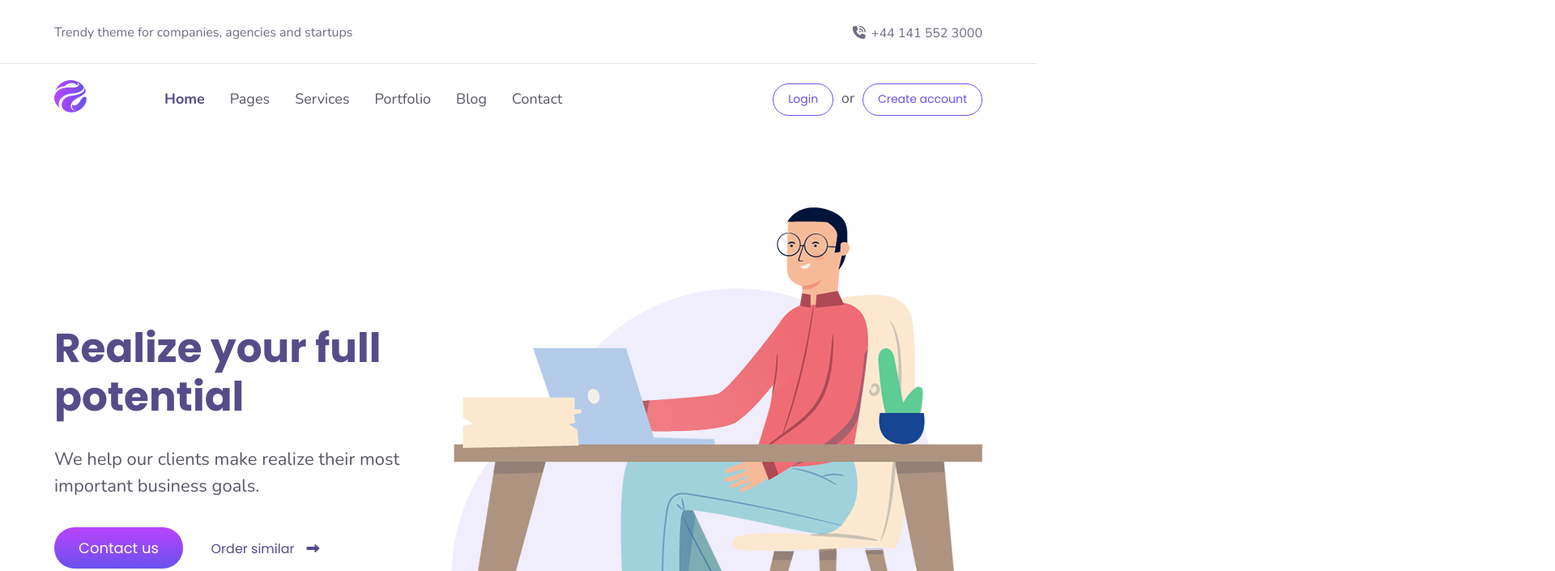
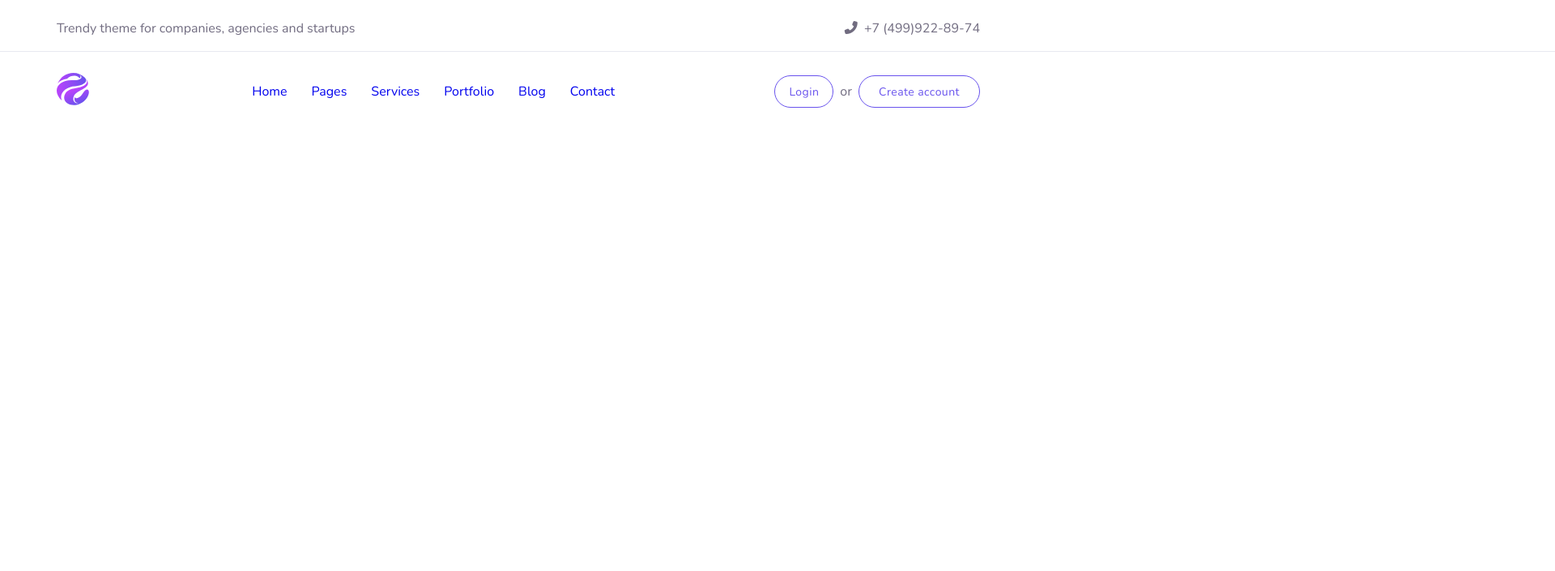
Before and after one commit to denisijka/potential, a plain HTML site: page src/index.html in a window 1280 px wide. Shown: the top 705 px of the page at 81% size, 1920 px wide, since content can reach past the window. Drawn offline with nearby package versions, Linux system fonts and the light colour scheme.

Commit message:
create new code++

```diff
--- /dev/null
+++ b/src/css/fonts.css
@@ -0,0 +1,17 @@
+@font-face {
+  font-family: "Nunito";
+  src: url("../fonts/Nunito-Regular.woff2") format("woff2"),
+    url("../fonts/Nunito-Regular.woff") format("woff");
+  font-weight: normal;
+  font-style: normal;
+  font-display: swap;
+}
+
+@font-face {
+  font-family: "Nunito";
+  src: url("../fonts/Nunito-Bold.woff2") format("woff2"),
+    url("../fonts/Nunito-Bold.woff") format("woff");
+  font-weight: bold;
+  font-style: normal;
+  font-display: swap;
+}
--- a/src/index.html
+++ b/src/index.html
@@ -1,114 +1,66 @@
 <!DOCTYPE html>
-<html lang="en">
+<html lang="ru">
 
 <head>
     <meta charset="UTF-8">
     <meta http-equiv="X-UA-Compatible" content="IE=edge">
     <meta name="viewport" content="width=device-width, initial-scale=1.0">
-    <title>Competence practic</title>
-    <link rel="preconnect" href="https://fonts.gstatic.com">
-    <link href="https://fonts.googleapis.com/css2?family=Nunito:wght@400;700&family=Poppins:wght@400;700&display=swap"
-        rel="stylesheet">
+    <title>Full potential</title>
+    <link rel="icon" href="icons/favicon.ico" type="image/x-icon">
+    <link rel="stylesheet" href="css/bootstrap-reboot.min.css">
     <script src="https://kit.fontawesome.com/df613de3b6.js" crossorigin="anonymous"></script>
-    <link rel="stylesheet" href="css/style.css">
+    <link rel="stylesheet" href="css/fonts.css">
+    <link rel="stylesheet" href="css/style.min.css">
 </head>
 
 <body>
-    <div class="wrapper">
-        <div class="top-header">
-            <div class="top-header__text">Trendy theme for companies, agencies and startups</div>
-            <!-- <a href="" class="top-header__icon"><i class="fas fa-phone-alt"></i></a> -->
-            <a class="top-header__phone" href="tel:+441415523000">+44 141 552 3000</a>
-        </div>
-    </div>
-    <hr class="divider">
-    <div class="wrapper">
-        <div class="header">
-            <div class="header-navbar">
-                <a class="header__logo" href=""><img src="img/logo.png" alt="logo"></a>
-                <ul class="header__menu">
-                    <li class="header__menu-item"><a class="header__menu-link header__menu-link_active"
-                            href="#">Home</a></li>
-                    <li class="header__menu-item"><a class="header__menu-link" href="#">Pages</a></li>
-                    <li class="header__menu-item"><a class="header__menu-link" href="#">Services</a></li>
-                    <li class="header__menu-item"><a class="header__menu-link" href="#">Portfolio</a></li>
-                    <li class="header__menu-item"><a class="header__menu-link" href="#">Blog</a>
-                        <ul class="header__submenu">
-                            <li class="header__menu-item"> <a class="header__menu-link" href="#">Our team</a></li>
-                            <li class="header__menu-item"> <a class="header__menu-link" href="#">Team member</a></li>
-                            <li class="header__menu-item"> <a class="header__menu-link" href="#">Pricing</a></li>
-                            <li class="header__menu-item"> <a class="header__menu-link" href="#">Testimonials</a></li>
-                            <li class="header__menu-item"> <a class="header__menu-link" href="#">404 page</a></li>
-                        </ul>
-                    </li>
-                    <li class="header__menu-item"><a class="header__menu-link" href="#">Contact</a></li>
-                </ul>
-            </div>
-            <div class="header-actions">
-                <button class="btn btn-light">Login</button>
-                <span class="header-actions__text">or</span>
-                <button class="btn btn-light">Create account</button>
-            </div>
-        </div>
-        <div class="stage">
-            <div class="stage__content">
-                <h1 class="stage__title">Realize your full potential</h1>
-                <p class="stage__text">We help our clients make realize their most important business goals.</p>
-                <div class="stage__actions">
-                    <a class="btn btn-dark" href="#">Contact us</a>
-                    <a class="link link-arrow" href="#">Order similar</a>
+
+    <header>
+        <div class="container">
+            <div class="top-header">
+                <div class="top-header__descr">
+                    Trendy theme for companies, agencies and startups
                 </div>
-            </div>
-            <img class="stage__img" src="img/hero1.png" alt="man">
-            <a class="btn-bottom" href="#features"><i class="fas fa-long-arrow-alt-down"></i></a>
-            <!-- href="#features" нажав на стрелку нас перекинет на features. Там обязательно задать id="features" -->
-        </div>
-        <div class="features" id="features">
-            <!-- id="features" -->
-            <div class="infoblock">
-                <i class="fas fa-dollar-sign"></i>
-                <h3 class="infoblock__title">Corporate finance</h3>
-                <p class="infoblock__text">Leverage agile frameworks to provide a robust synopsis</p>
-                <a class="link link-arrow infoblock__link" href="#">Read more</a>
-            </div>
-            <div class="infoblock">
-                <i class="fas fa-file-invoice-dollar"></i>
-                <h3 class="infoblock__title">Audit & Evaluation</h3>
-                <p class="infoblock__text">Bring to the table win-win survival strategies to ensure proactive</p>
-                <a class="link link-arrow infoblock__link" href="#">Read more</a>
-            </div>
-            <div class="infoblock">
-                <i class="fas fa-hand-holding-usd"></i>
-                <h3 class="infoblock__title">Market analysis</h3>
-                <p class="infoblock__text">Nibh vel velit auctor aliqunean sollicitudinlorem bibendum auci …</p>
-                <a class="link link-arrow infoblock__link" href="#">Read more</a>
-            </div>
-        </div>
-        <div class="article">
-            <img class="article__img" src="img/hero2.png" alt="woman">
-            <div class="article__content">
-                <h3 class="article__title">Get the ultimate tool and learn how to grow your audience</h3>
-                <p class="article__text">At vero eos et accusamus et iusto odio dignissimos ducimus qui blanditiis
-                    praesentium voluptatum deleniti atque. Many desktop publishing packages and web.</p>
-                <div class="article__actions">
-                    <a class="btn btn-dark" href="#">Get started</a>
-                    <a class="link link-arrow" href="#">Read more</a>
+                <div class="top-header__contacts">
+                    <a href="tel:+74999228974" class="top-header__phone">
+                        <i class="fas fa-phone-alt"></i>
+                        +7 (499)922-89-74</a>
                 </div>
             </div>
         </div>
-        <div class="article article_reverse">
-            <img class="article__img" src="img/hero3.png" alt="man2">
-            <div class="article__content">
-                <h2 class="article__title">We offer a full range of digital marketing services</h2>
-                <p class="article__text">Latin words, combined with a handful of model sentence structures, to generate
-                    Lorem Ipsum which looks reasonable. The generated Lorem Ipsum is therefore always free.</p>
-                <div class="article__actions">
-                    <a class="btn btn-dark" href="#">View prices</a>
-                    <a class="link link-arrow" href="#">More info</a>
+        <!-- ------------------------------------------------------------------------------ -->
+        <div class="divider"></div>
+        <!-- ------------------------------------------------------------------------------ -->
+        <div class="container">
+            <div class="nav">
+                <a class="nav__logo"><img src="icons/Logo.svg" alt="Logo"></a>
+                <ul class="nav__menu">
+                    <li class="nav__menu-item"><a href="#" class="nav__link">Home</a></li>
+                    <li class="nav__menu-item"><a href="#" class="nav__link">Pages</a></li>
+                    <li class="nav__menu-item"><a href="#" class="nav__link">Services</a></li>
+                    <li class="nav__menu-item"><a href="#" class="nav__link">Portfolio</a></li>
+                    <li class="nav__menu-item"><a href="#" class="nav__link">Blog</a></li>
+                    <li class="nav__menu-item"><a href="#" class="nav__link">Contact</a></li>
+                </ul>
+                <div class="nav__account">
+                    <button class="button button_log">Login</button>
+                    <p>or</p>
+                    <button class="button button_acc">Create account</button>
                 </div>
             </div>
+
         </div>
-    </div>
+        </nav>
+
+    </header>
+
+
+
+
+
+
+
+
 </body>
 
 </html>
--- /dev/null
+++ b/src/sass/base/_variables.sass
@@ -0,0 +1,3 @@
+$main-color: #6852ED
+$second-color: linear-gradient(26.57deg, #6852ED 16.67%, #BA43FC 100%)
+// $color-descr:
--- /dev/null
+++ b/src/sass/blocks/_buttons.sass
@@ -0,0 +1,15 @@
+.button
+	border: 1px solid $main-color
+	border-radius: 40px
+	font-weight: normal
+	font-size: 14px
+	letter-spacing: 0.4375px
+	color: $main-color
+	background: #FFFFFF
+	&_log
+		width: 73px
+		height: 40px
+
+	&_acc
+		width: 150px
+		height: 40px
--- /dev/null
+++ b/src/sass/blocks/_header.sass
@@ -0,0 +1,50 @@
+header
+	min-height: 240px
+	padding: 24px 0 105px
+	.top-header
+		// min-height: 68px
+		display: flex
+		justify-content: space-between
+
+		&__descr
+			font-weight: normal
+			font-size: 16px
+			color: #716C80
+		&__contacts
+			a
+				font-weight: normal
+				font-size: 16px
+				color: #716C80
+				text-decoration: none
+				i
+					margin-right: 4px
+	.divider
+		margin-top: 17px
+		width: 1920px
+		height: 1px
+		background: rgba(225, 228, 237, 0.8)
+	.nav
+		display: flex
+		justify-content: space-between
+		align-items: center
+		margin-top: 26px
+		&__logo
+
+		&__menu
+			display: flex
+			justify-content: space-between
+			text-align: center
+			list-style-type: none
+			margin-left: 34px
+		&__menu-item
+			margin-right: 30px
+		&__link
+			text-decoration: none
+		&__account
+			display: flex
+			align-items: center
+			p
+				font-weight: normal
+				font-size: 16px
+				color: #716C80
+				margin: 0 8px 0
--- /dev/null
+++ b/src/sass/style.sass
@@ -0,0 +1,13 @@
+@import "base/variables"
+
+*
+  font-family: "Nunito", sans-serif
+  padding: 0
+  margin: 0
+
+.container
+  max-width: 1140px
+  margin: 0 auto
+
+@import "blocks/header"
+@import "blocks/buttons"
```
Also changed, not shown: src/css/style.min.css (added), src/fonts/Nunito-Bold.woff (added), src/fonts/Nunito-Bold.woff2 (added), src/fonts/Nunito-Regular.woff (added), src/fonts/Nunito-Regular.woff2 (added), src/icons/Logo.png (added), src/icons/Logo.svg (added), src/sass/base/_media.sass (added), src/sass/base/_mixins.sass (added).
